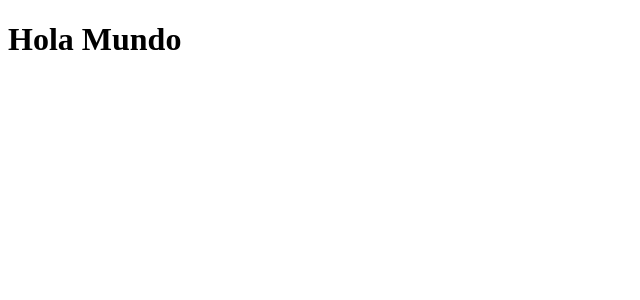
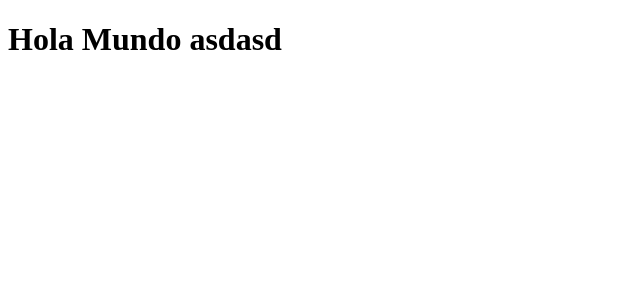
Before and after one commit to himuraxkenji/improved-palm-tree, a React app: page / in a window 1280 px wide. Shown: the top 300 px of the page, without its empty margins (0-640 px from the left). Built offline with nearby package versions, Linux system fonts and the light colour scheme.

Commit message:
add mode to webpack

```diff
--- a/src/components/App.jsx
+++ b/src/components/App.jsx
@@ -2,7 +2,7 @@ import React from 'react'
 
 const App = () => {
     return (
-        <h1>Hola Mundo</h1>
+        <h1>Hola Mundo asdasd</h1>
     );
 }
 
--- a/webpack.config.js
+++ b/webpack.config.js
@@ -3,6 +3,7 @@ const HtmlWebpackPlugin = require('html-webpack-plugin')
 
 
 module.exports = {
+    mode: "development",
     entry: './src/index.js',
     output: {
         path: path.resolve(__dirname, 'dist'),
```
